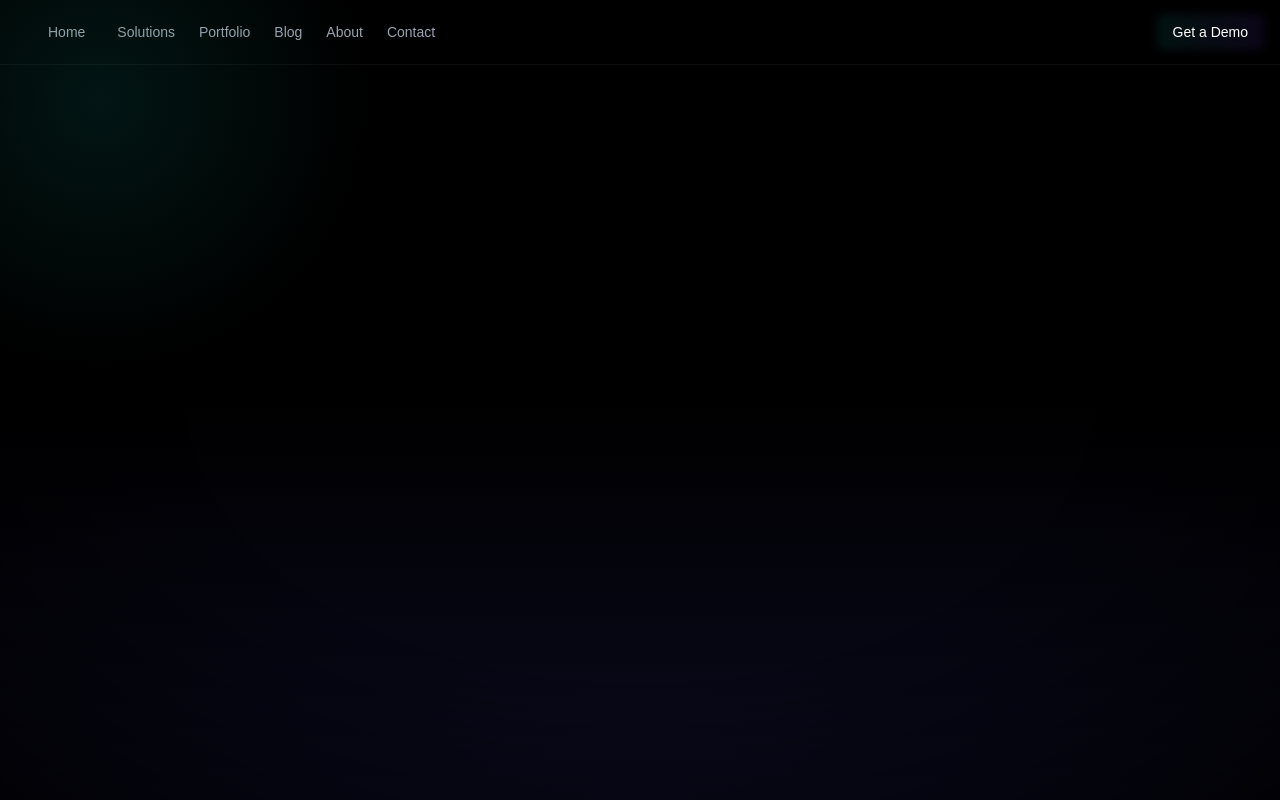
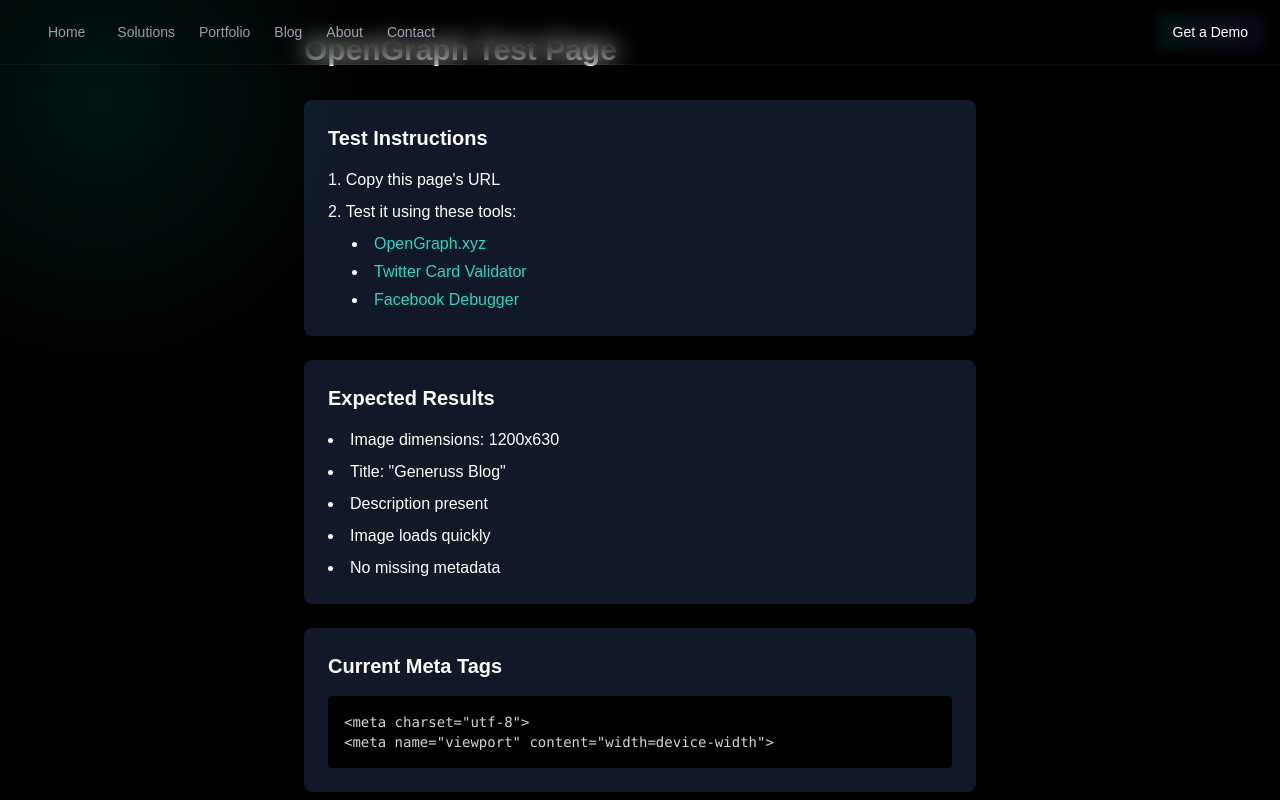
Before and after one commit to washyaderner/generuss-dot-com, a Next.js app: page /og-test in a window 1280 px wide. Before the commit this address had no page. Shown: the top 800 px of the page. Built offline with nearby package versions, Linux system fonts and the light colour scheme.

Commit message:
[Cursor] Add OpenGraph test page and image

```diff
--- /dev/null
+++ b/app/og-test/head.tsx
@@ -0,0 +1,28 @@
+'use client'
+
+import { useEffect, useState } from 'react'
+
+export default function MetadataDebug() {
+  const [metaTags, setMetaTags] = useState<string[]>([])
+
+  useEffect(() => {
+    // Get all meta tags
+    const tags = Array.from(document.getElementsByTagName('meta')).map(tag => {
+      const attrs = Array.from(tag.attributes).map(attr => `${attr.name}="${attr.value}"`).join(' ')
+      return `<meta ${attrs}>`
+    })
+
+    setMetaTags(tags)
+  }, [])
+
+  return (
+    <div className="mt-8 p-6 bg-gray-900 rounded-lg">
+      <h2 className="text-xl font-semibold mb-4">Current Meta Tags</h2>
+      <pre className="bg-black p-4 rounded overflow-x-auto text-sm text-gray-300">
+        {metaTags.map((tag, i) => (
+          <div key={i}>{tag}</div>
+        ))}
+      </pre>
+    </div>
+  )
+}
--- /dev/null
+++ b/app/og-test/layout.tsx
@@ -0,0 +1,42 @@
+import { Metadata } from 'next'
+
+const SITE_URL = 'https://generuss.com'
+
+export const metadata: Metadata = {
+  title: 'OpenGraph Test | Generuss',
+  description: 'Test page for OpenGraph image and metadata',
+  metadataBase: new URL(SITE_URL),
+  openGraph: {
+    title: 'Generuss Blog',
+    description: 'Insights, tips, and strategies to elevate your sales and business processes',
+    type: 'website',
+    url: '/og-test',
+    siteName: 'Generuss',
+    locale: 'en_US',
+    images: [
+      {
+        url: '/images/blog-og.jpg',
+        width: 1200,
+        height: 630,
+        alt: 'Generuss Blog',
+        type: 'image/jpeg',
+      }
+    ]
+  },
+  twitter: {
+    card: 'summary_large_image',
+    title: 'Generuss Blog',
+    description: 'Insights, tips, and strategies to elevate your sales and business processes',
+    site: '@generuss',
+    creator: '@generuss',
+    images: ['/images/blog-og.jpg'],
+  }
+}
+
+export default function OGTestLayout({
+  children,
+}: {
+  children: React.ReactNode
+}) {
+  return children
+}
--- /dev/null
+++ b/app/og-test/page.tsx
@@ -0,0 +1,85 @@
+'use client'
+
+import { useEffect } from 'react'
+import Link from 'next/link'
+import MetadataDebug from './head'
+
+export default function OGTest() {
+  // Log the full URL when the component mounts (client-side)
+  useEffect(() => {
+    console.log('Full URL:', window.location.href)
+  }, [])
+
+  return (
+    <div className="min-h-screen bg-black text-white p-8">
+      <div className="max-w-2xl mx-auto">
+        <h1 className="text-3xl font-bold mb-8">OpenGraph Test Page</h1>
+
+        <div className="space-y-6">
+          <div className="bg-gray-900 p-6 rounded-lg">
+            <h2 className="text-xl font-semibold mb-4">Test Instructions</h2>
+            <ol className="list-decimal list-inside space-y-2">
+              <li>Copy this page&apos;s URL</li>
+              <li>Test it using these tools:
+                <ul className="list-disc list-inside ml-6 mt-2 space-y-1">
+                  <li>
+                    <a
+                      href="https://www.opengraph.xyz"
+                      target="_blank"
+                      rel="noopener noreferrer"
+                      className="text-teal-400 hover:underline"
+                    >
+                      OpenGraph.xyz
+                    </a>
+                  </li>
+                  <li>
+                    <a
+                      href="https://cards-dev.twitter.com/validator"
+                      target="_blank"
+                      rel="noopener noreferrer"
+                      className="text-teal-400 hover:underline"
+                    >
+                      Twitter Card Validator
+                    </a>
+                  </li>
+                  <li>
+                    <a
+                      href="https://developers.facebook.com/tools/debug/"
+                      target="_blank"
+                      rel="noopener noreferrer"
+                      className="text-teal-400 hover:underline"
+                    >
+                      Facebook Debugger
+                    </a>
+                  </li>
+                </ul>
+              </li>
+            </ol>
+          </div>
+
+          <div className="bg-gray-900 p-6 rounded-lg">
+            <h2 className="text-xl font-semibold mb-4">Expected Results</h2>
+            <ul className="list-disc list-inside space-y-2">
+              <li>Image dimensions: 1200x630</li>
+              <li>Title: &quot;Generuss Blog&quot;</li>
+              <li>Description present</li>
+              <li>Image loads quickly</li>
+              <li>No missing metadata</li>
+            </ul>
+          </div>
+
+          <MetadataDebug />
+
+          <div className="mt-8">
+            <Link
+              href="/blog"
+              className="inline-block bg-teal-500 text-white px-6 py-3 rounded-lg hover:bg-teal-600 transition-colors"
+            >
+              Return to Blog
+            </Link>
+          </div>
+        </div>
+      </div>
+    </div>
+  )
+}
```
Also changed, not shown: public/images/blog-og.jpg (added).
